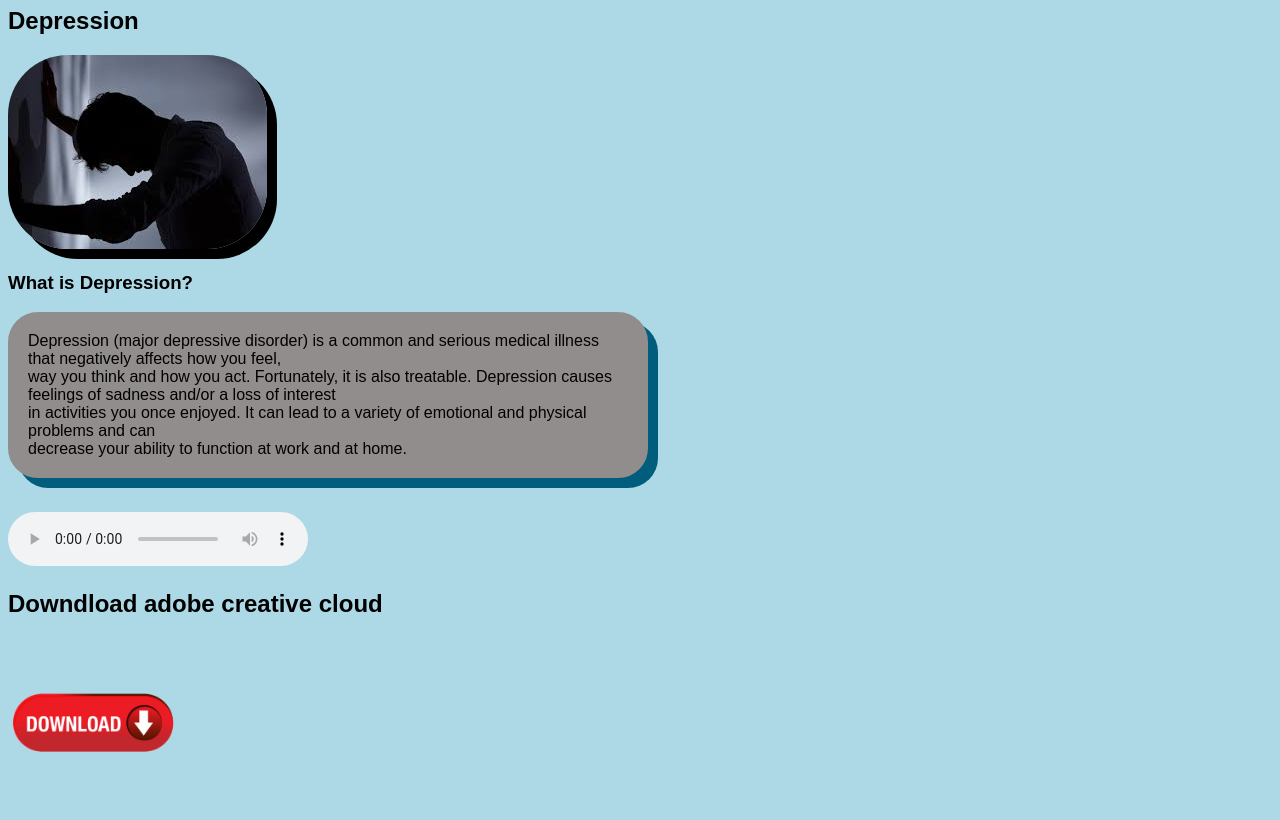
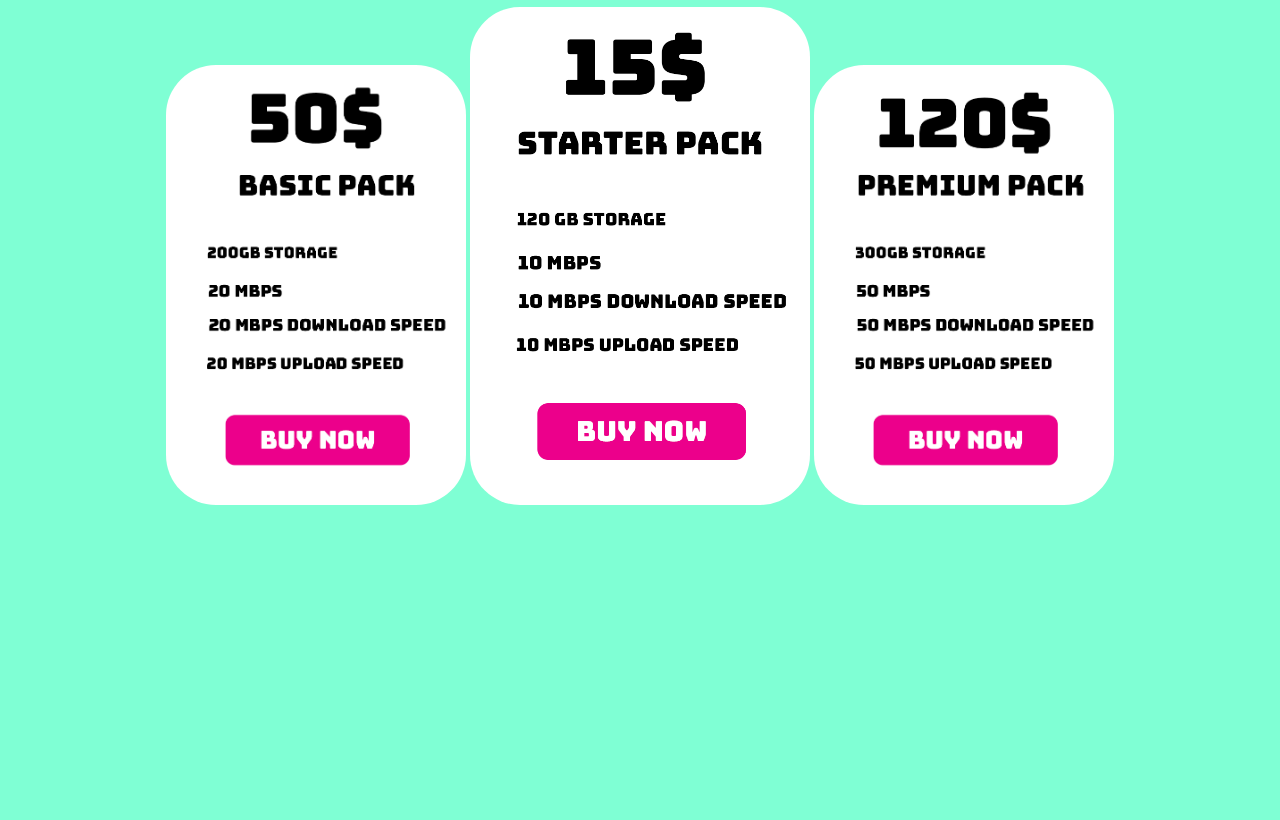
Before and after one commit to mohamedriyaah/javaabu-acedemy, a plain HTML site: page index.html in a window 1280 px wide. Shown: the part 73-893 px from the top of the page. After the commit the page ends 800 px from the top, so only its background shows below. Drawn offline with Linux system fonts and the light colour scheme.

Commit message:
example
new one

```diff
--- a/index.html
+++ b/index.html
@@ -1,18 +1,15 @@
 <!DOCTYPE html>
 <html>
 <head>
-<title>Riyaah</title>
+<title>pick a plan</title>
 <link rel="stylesheet" href="style.css">
 </head>
-<body>
-    <h1>Audio</h1>
-    <h2>Depression</h2>
-    <img class="image" src="bg.jpg" alt="Depression">
-    <h3>What is Depression?</h3>
-    <p class="description">Depression (major depressive disorder) is a common and serious medical illness that negatively affects how you feel, <br> way you think and how you act. Fortunately, it is also treatable. Depression causes feelings of sadness and/or a loss of interest <br> in activities you once enjoyed. It can lead to a variety of emotional and physical problems and can<br> decrease your ability to function at work and at home.</p>
-    <br>
-    <audio src="Depression.mp3" controls></audio>
-    <h2>Downdload adobe creative cloud</h2>
-    <a href="Creative Cloud.exe"><img class="button" src="button.png" alt="Downdload"></a>
+<body class="body">
+<h1 class="name">SELECT PACK</h1>
+<div class="photo">
+    <img class="basic" src="basic pack.png" alt="basic pack">
+    <img class="starter" src="starter pack.png" alt="starter pack">
+    <img class="premium" src="premium pack.png" alt="premium pack">
+</div>
 </body>
 </html>
--- a/style.css
+++ b/style.css
@@ -1,23 +1,37 @@
-body{
+.body{
+    background-color: aquamarine;
+}
+.name{
+    font-family: sans-serif;
+    text-align: center;
+}
+.basic{
     text-align: left;
-    font-family: Arial, Helvetica, sans-serif;
-    background-color: lightblue;
+    width: 300px;
+    border-radius: 50px;
+    transition: transform .2s;
 }
-.image{
-    border-radius: 60px;
-    box-shadow: 10px 10px rgb(0, 0, 0);
+.basic:hover{
+    transform: scale(1.1);
 }
-.description{
-    background-color: rgb(146, 141, 141);
-    width: 600px;
-    border: 20px solid rgb(146, 141, 141);
-    border-radius: 30px;
-    box-shadow: 10px 10px rgb(0, 93, 124);
+.starter{
+    text-align: center;
+    width: 340px;
+    border-radius: 50px;
+    transition: transform .2s;
 }
-.page{
+.starter:hover{
+    transform: scale(1.1);
+}
+.premium{
     text-align: right;
-    margin: 50px;
+    width: 300px;
+    border-radius: 50px;
+    transition: transform .2s;
 }
-.button{
-    width: 170px;
+.premium:hover{
+    transform: scale(1.1);
 }
+.photo{
+    text-align: center;
+}
```
Also changed, not shown: basic pack.png (added), bg.jpg (deleted), button.png (deleted), call.png (deleted), premium pack.png (added), starter pack.png (added), 1 other file.
